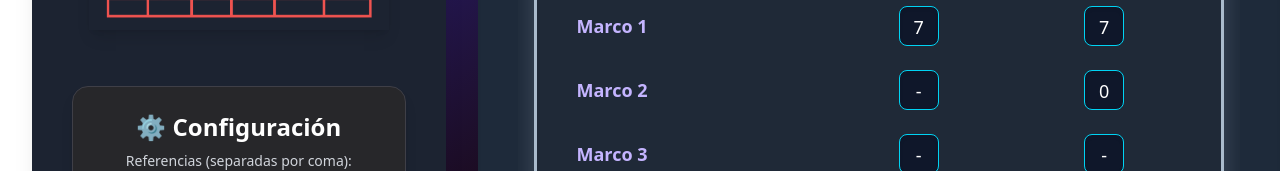
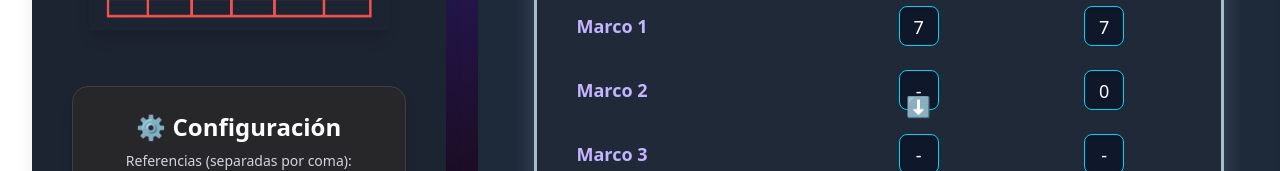
Before and after one commit to LairezMk/Algoritmo_RP, a React (Vite) app in the folder algoritmos-reemplazo-app/: page / in a window 1280 px wide. Both pictures are taken after a click on the button "▶ Ejecutar algoritmo". Shown: the part 308-479 px from the top of the page. Built offline with nearby package versions, Linux system fonts and the light colour scheme.

Commit message:
Add emoji to number who leaves

```diff
--- a/algoritmos-reemplazo-app/src/components/FrameDisplay.jsx
+++ b/algoritmos-reemplazo-app/src/components/FrameDisplay.jsx
@@ -56,11 +56,16 @@ const FrameDisplay = ({ pasos, color = '#00ffff', delay = 1000 }) => {
                 </motion.td>
               ))}
             </tr>
-
             {[...Array(maxMarcos)].map((_, marcoIndex) => (
               <tr key={marcoIndex}>
                 <td className="px-4 py-3 font-semibold text-left text-violet-300">Marco {marcoIndex + 1}</td>
-                {historial.map((paso, i) => (
+                {historial.map((paso, i) => {
+                  const hayPasoSiguiente = i < historial.length - 1;
+                  const valorActual = paso.memoria[marcoIndex];
+                  const valorSiguiente = hayPasoSiguiente ? historial[i + 1].memoria[marcoIndex] : undefined;
+                  const salio = hayPasoSiguiente && valorActual !== valorSiguiente && valorActual !== undefined;
+
+                  return (
                     <motion.td
                       key={i}
                       className="px-4 py-3"
@@ -69,8 +74,9 @@ const FrameDisplay = ({ pasos, color = '#00ffff', delay = 1000 }) => {
                       transition={{ delay: i * 0.1 + 0.05 }}
                     >
                       <div className="relative inline-block w-10 h-10 rounded-lg border border-cyan-400 bg-[#0f172a] shadow-inner text-center leading-10 text-white">
-                      {paso.memoria[marcoIndex] ?? '-'}
+                        {valorActual ?? '-'}
 
+                        {/* Vida extra */}
                         {paso.vidaExtra?.[marcoIndex] && (
                           <span
                             className="absolute -top-2 -right-2 animate-pulse text-lg"
@@ -79,12 +85,22 @@ const FrameDisplay = ({ pasos, color = '#00ffff', delay = 1000 }) => {
                             🛡️
                           </span>
                         )}
+
+                        {/* Emoji de salida */}
+                        {salio && (
+                          <span
+                            className="absolute -bottom-3 left-1/2 transform -translate-x-1/2 text-xl"
+                            title="Este valor fue reemplazado en el siguiente paso"
+                          >
+                            ⬇
+                          </span>
+                        )}
                       </div>
                     </motion.td>
-                ))}
+                  );
+                })}
               </tr>
             ))}
-
             <tr>
               <td className="px-4 py-3 font-semibold text-left text-green-400 rounded-bl-2xl">Fallo</td>
               {historial.map((paso, i) => (
```
Lines whose indentation alone changed are shown as unchanged.
